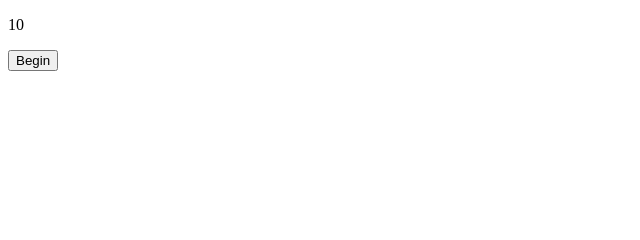
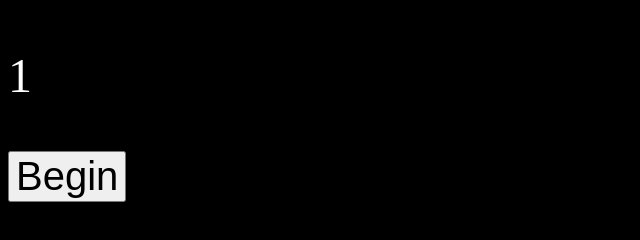
Before and after one commit to Ty213/meditate, a plain HTML site: page index.html in a window 1280 px wide. Both pictures are taken after a click on the button "Begin". Shown: the whole page, without its empty margins (0-640 px from the left). Drawn offline with Linux system fonts and the light colour scheme.

Commit message:
adding counter update

```diff
--- a/index.css
+++ b/index.css
@@ -0,0 +1,11 @@
+body {
+    font-size: 62.5%;
+    background-color: black;
+}
+.counter {
+    font-size: 3rem;
+    color: white;
+}
+.start-btn {
+    font-size: 2.5rem;
+}
--- a/index.html
+++ b/index.html
@@ -9,7 +9,7 @@
 </head>
 <body>
     <div class="wrapper">
-        <div class="counter"><p class="counter__minutes">10</p></div>
+        <div class="counter"><p class="counter__minutes">2</p></div>
         <button class="start-btn">Begin</button>
         <audio class="audio">
             <source src="bell.mp3" type="audio/mpeg">
--- a/index.js
+++ b/index.js
@@ -17,15 +17,27 @@ class Timer {
     }
     startTimer(){
         this.interval = setInterval(() => {
-            this.timeRemaining();
             if(this.end - Date.now() <= 0) {
                 this.stopTimer();
             }
+            this.updateCounter();
         },1000);
     }
     stopTimer(){
+        clearInterval(this.interval);
         audio.play();
-        clearInterval(this.interval);
+    }
+    updateCounter(){ //updates DOM element
+        const count = Math.floor((this.timeRemaining() / 1000));
+        console.log(count);
+        if(count <= 0){
+            counter.innerHTML = 0;
+        }else if(count < 60){
+            counter.innerHTML = count;
+        } else {
+            counter.innerHTML = Math.floor(count / 60);
+        }
+
     }
 }
 
@@ -36,7 +48,3 @@ startButton.addEventListener("click",()=> {
     const endTime = startTime + (parseInt(counter.innerHTML) * 60) * 1000;
     timer.setTime(startTime, endTime);
 });
-
-const updateCounter = () => {
-    console.log('heloo');
-};
```
